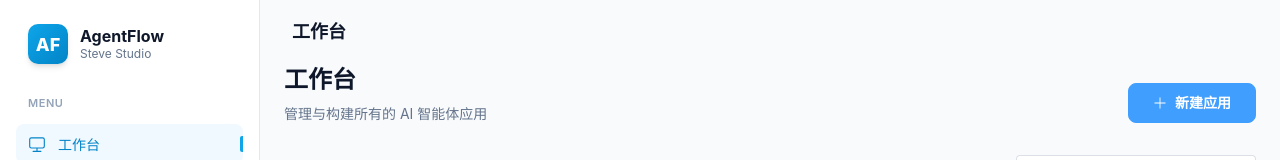
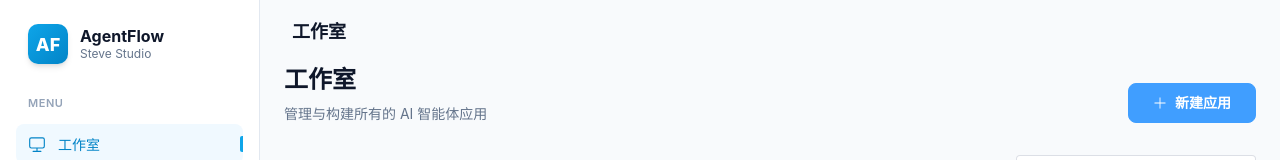
Before and after one commit to qrx-joe/AgentFlow-Studio, a Vue app in the folder frontend/: page / in a window 1280 px wide. Shown: the top 160 px of the page. Built offline with nearby package versions, Linux system fonts and the light colour scheme.

Commit message:
feat: 将工作台更名为工作室

```diff
--- a/frontend/src/layouts/MainLayout.vue
+++ b/frontend/src/layouts/MainLayout.vue
@@ -7,7 +7,7 @@ const route = useRoute()
 const router = useRouter()
 
 const menus = [
-  { name: '工作台', path: '/', icon: Monitor }, // Changed to Dashboard
+  { name: '工作室', path: '/', icon: Monitor }, // Changed to Dashboard
   { name: '知识库管理', path: '/knowledge', icon: Files },
   { name: '智能对话', path: '/chat', icon: ChatLineRound },
   // { name: '系统监控', path: '/monitor', icon: Monitor }, // 暂未实现路由
--- a/frontend/src/router/index.ts
+++ b/frontend/src/router/index.ts
@@ -12,7 +12,7 @@ const router = createRouter({
           path: '', // Default to Dashboard
           name: 'Dashboard',
           component: () => import('@/views/Dashboard/DashboardView.vue'),
-          meta: { title: '工作台' }
+          meta: { title: '工作室' }
         },
         // Old workflow path reserved or redirected
         // { path: 'workflow', redirect: '/' },
--- a/frontend/src/views/Dashboard/DashboardView.vue
+++ b/frontend/src/views/Dashboard/DashboardView.vue
@@ -61,7 +61,7 @@ const handleOpen = (id: string) => {
   <div class="dashboard-container">
     <div class="header-section">
       <div class="welcome-box">
-        <h1 class="page-title">工作台</h1>
+        <h1 class="page-title">工作室</h1>
         <p class="page-subtitle">管理与构建所有的 AI 智能体应用</p>
       </div>
       <div class="action-box">
```
